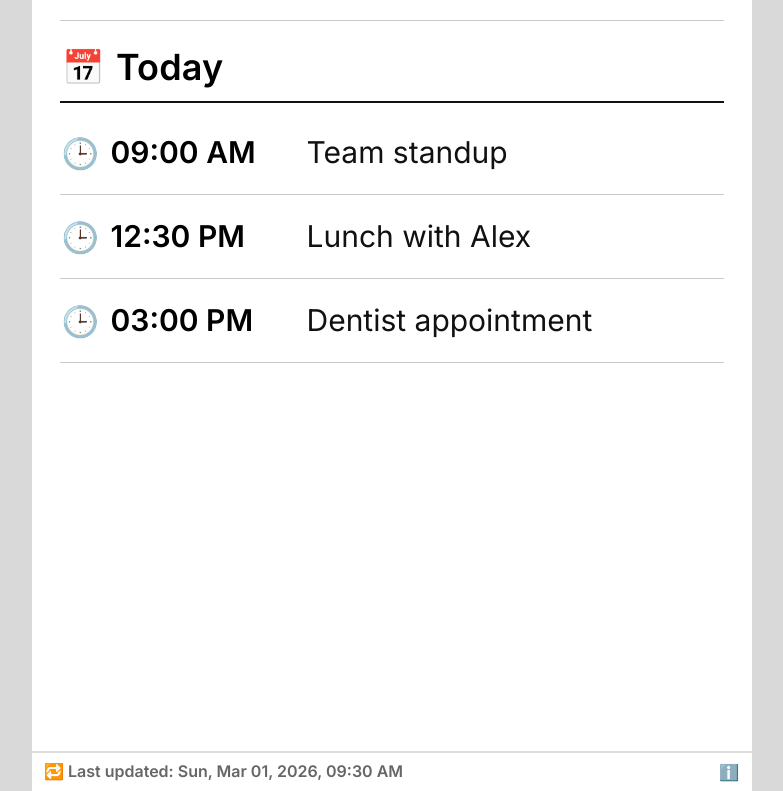
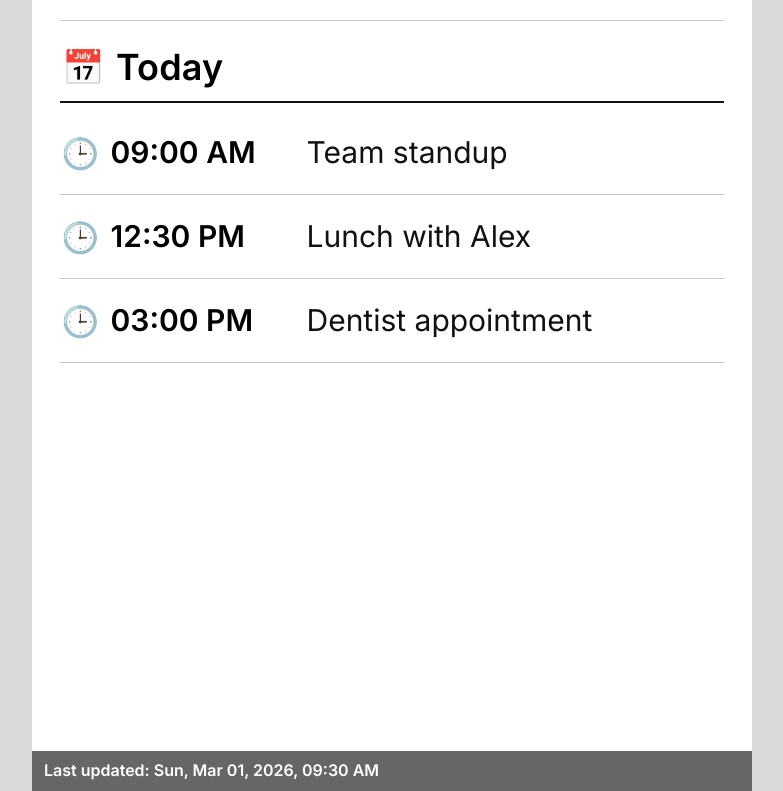
Before and after one commit to marienvo/inkplate, a React (Vite) app: page / in a window 1280 px wide. Shown: the part 489-1280 px from the top of the page, without its empty margins (248-1031 px from the left). Built offline with nearby package versions, Linux system fonts and the light colour scheme.

Commit message:
Fix status bar

```diff
--- a/src/App.css
+++ b/src/App.css
@@ -36,13 +36,12 @@ body {
 .status-bar {
   min-height: 40px;
   flex-shrink: 0;
-  background: #fff;
-  color: #666;
+  background: #666;
+  color: #fff;
   display: flex;
   align-items: center;
   justify-content: space-between;
   padding: 6px 12px;
-  border-top: 2px solid #ddd;
 }
 
 .status-time {
--- a/src/App.tsx
+++ b/src/App.tsx
@@ -94,10 +94,8 @@ export default function App() {
       </div>
 
       <header className="status-bar">
-        <p className="status-time">🔁 Last updated: {formatRenderTime()}</p>
-        <p className="status-icons" aria-label="Info">
-          ℹ️
-        </p>
+        <p className="status-time">Last updated: {formatRenderTime()}</p>
+        <p className="status-icons" aria-label="Info"></p>
       </header>
     </main>
   );
```
